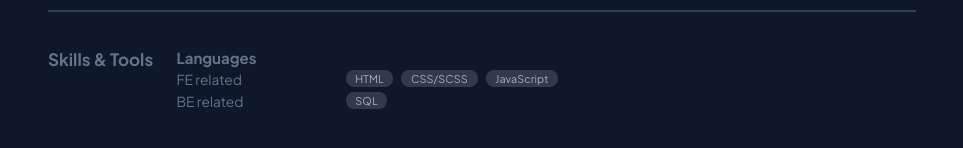
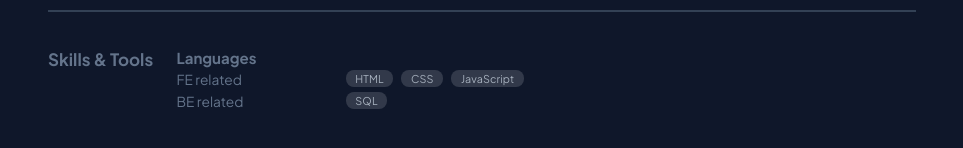
Before and after one commit to iliasthdrds/CV, a React (Vite) app: page / in a window 1280 px wide. Shown: the part 652-800 px from the top of the page, without its empty margins (158-1121 px from the left). Built offline with nearby package versions, Linux system fonts and the light colour scheme.

Commit message:
cv skills update

```diff
--- a/index.html
+++ b/index.html
@@ -3,7 +3,7 @@
   <head>
     <meta charset="UTF-8" />
     <!-- <link rel="icon" type="image/svg+xml" href="/vite.svg" /> -->
-    <link rel="icon" type="image/png" href="/cv-icon.png" />
+    <link rel="icon" type="image/png" href="/CV/cv-icon.png" />
     <link href="https://fonts.googleapis.com/css2?family=Plus+Jakarta+Sans:wght@400;700&display=swap" rel="stylesheet">
     <meta name="viewport" content="width=device-width, initial-scale=1.0" />
     <title>CV Ilias Theodoridis</title>
--- a/src/components/Main.jsx
+++ b/src/components/Main.jsx
@@ -59,7 +59,7 @@ export default function Main() {
             <div className="skills-title">Languages</div>
             <div className="skills-subgroup"><span className="skills-subtitle">FE related</span>
               <span className="skill-tag">HTML</span>
-              <span className="skill-tag">CSS/SCSS</span>
+              <span className="skill-tag">CSS</span>
 
               <span className="skill-tag">JavaScript</span>
             </div>
```
